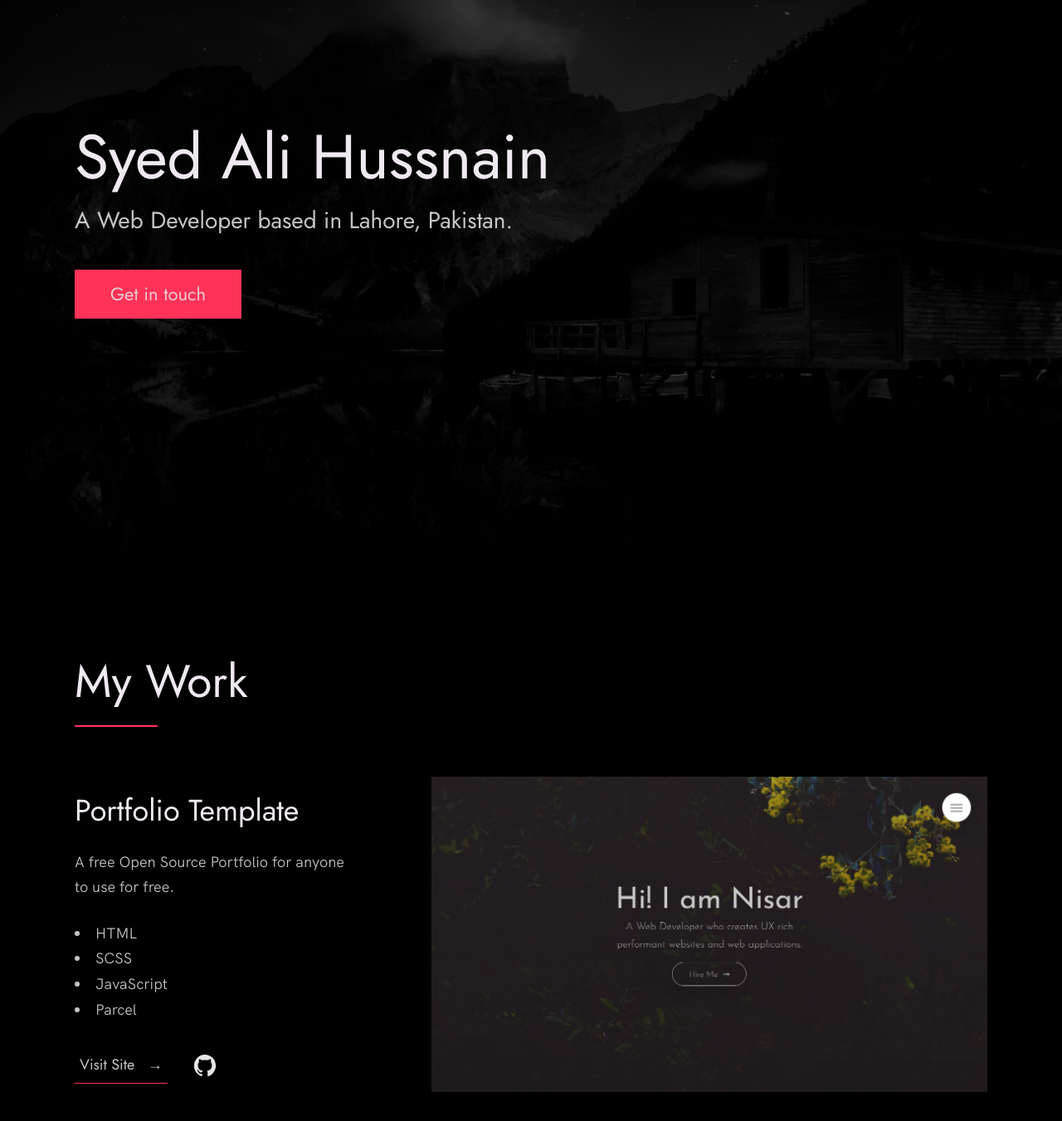
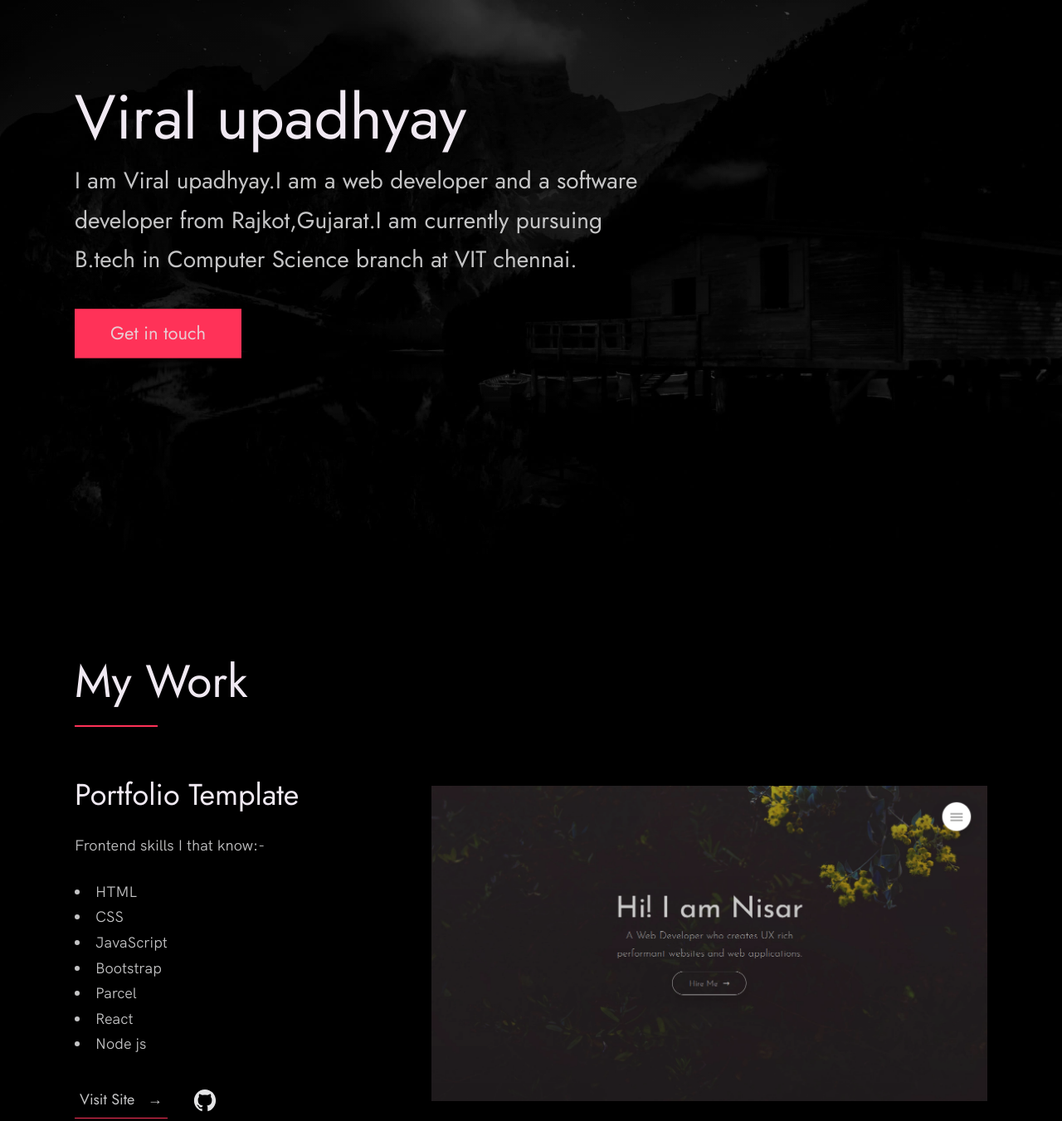
Before and after one commit to viralupadhyay2/portfolio21BPS1266, a plain HTML site: page index.html in a window 1280 px wide. Shown: the part 132-1483 px from the top of the page at 83% size. Drawn offline with Linux system fonts and the light colour scheme.

Commit message:
Update index.html

```diff
--- a/index.html
+++ b/index.html
@@ -24,7 +24,7 @@
 
   <!-- Put your site title here -->
   <title>
-    Syed Ali Hussnain | A Web Developer based in Lahore, Pakistan.
+    Viral upadhyay | A Web Developer and software developer in Rajkot,Gujarat,India.
   </title>
 
   <meta name="description" content="Add small description of yourslef.">
@@ -56,10 +56,10 @@
       <div class="header__text">
         <h1 class="heading-primary">
           <!-- Replace the following name with your name -->
-          <span>Syed Ali Hussnain</span>
+          <span>Viral upadhyay</span>
         </h1>
         <!-- Put a small paragraph about yourself -->
-        <p>A Web Developer based in Lahore, Pakistan.</p>
+        <p>I am Viral upadhyay.I am a web developer and a software developer from Rajkot,Gujarat.I am currently pursuing B.tech in Computer Science branch at VIT chennai.</p>
         <a href="#contact" class="btn btn--pink">Get in touch</a>
       </div>
     </div>
@@ -80,13 +80,16 @@
             <div class="work__text">
               <h3>Portfolio Template</h3>
               <p>
-                A free Open Source Portfolio for anyone to use for free.
+                Frontend skills I that know:-
               </p>
               <ul class="work__list">
                 <li>HTML</li>
-                <li>SCSS</li>
+                <li>CSS</li>
                 <li>JavaScript</li>
+                <li>Bootstrap</li>
                 <li>Parcel</li>
+                <li>React</li>
+                <li>Node js</li>
               </ul>
 
               <div class="work__links">
@@ -220,8 +223,8 @@
           will do my best to respond back. 😊 The quickest way to reach out to
           me is via an email.
         </p>
-        <!-- Replace the email with yours -->
-        <a href="mailto:you@example.com" class="btn">you@example.com</a>
+
+        <a href="viral.upadhyay2021@vitstudent.ac.in" class="btn">you@example.com</a>
       </div>
     </div>
   </section>
@@ -254,7 +257,7 @@
         </li>
       </ul>
 
-      <!-- If you give me some credit by keeping the below paragraph, will be huge for me 😊 Thanks. -->
+
       <p>
         &copy; 2020 - Template designed & developed by <a href="https://nisar.dev" class="link">Nisar</a>.
       </p>
```
